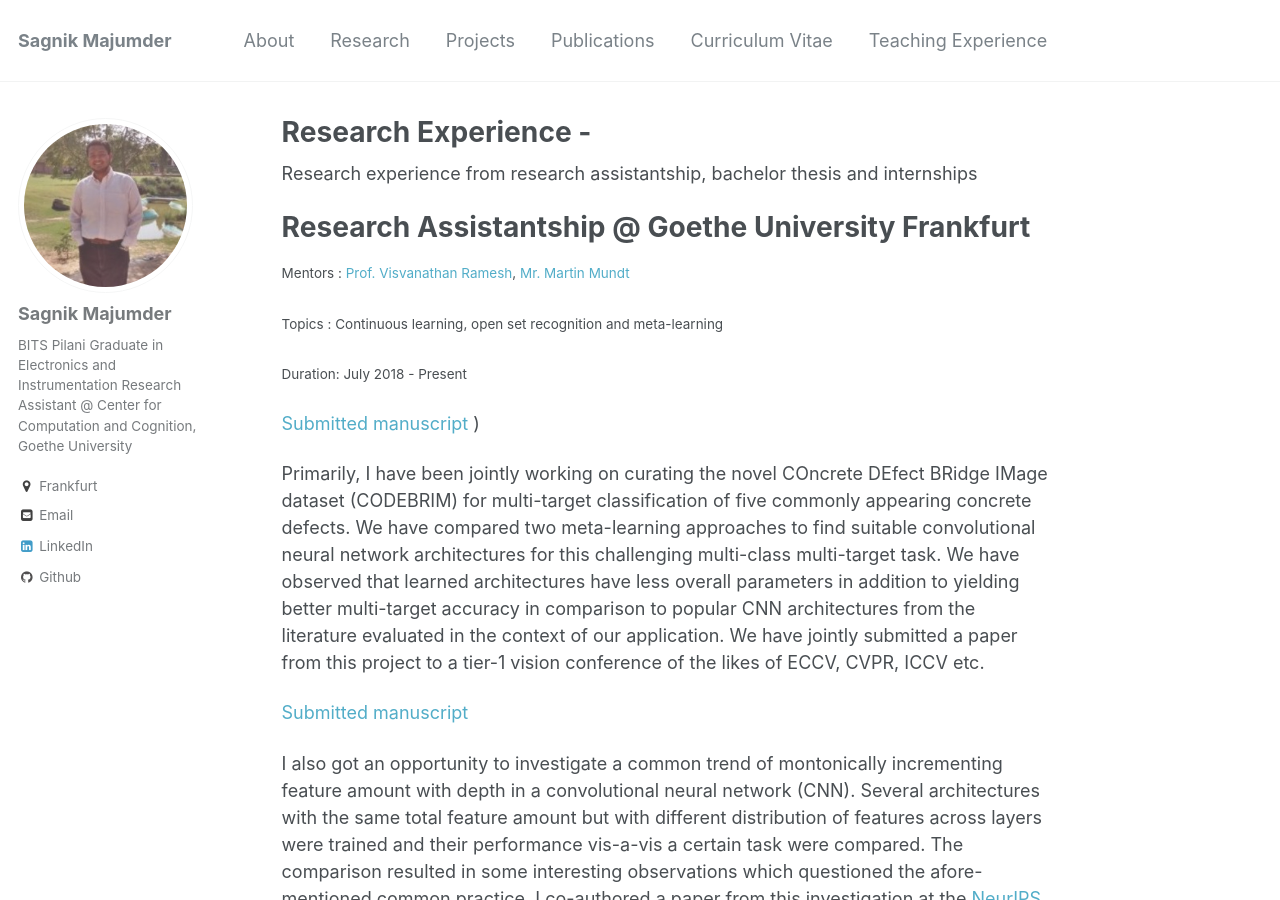
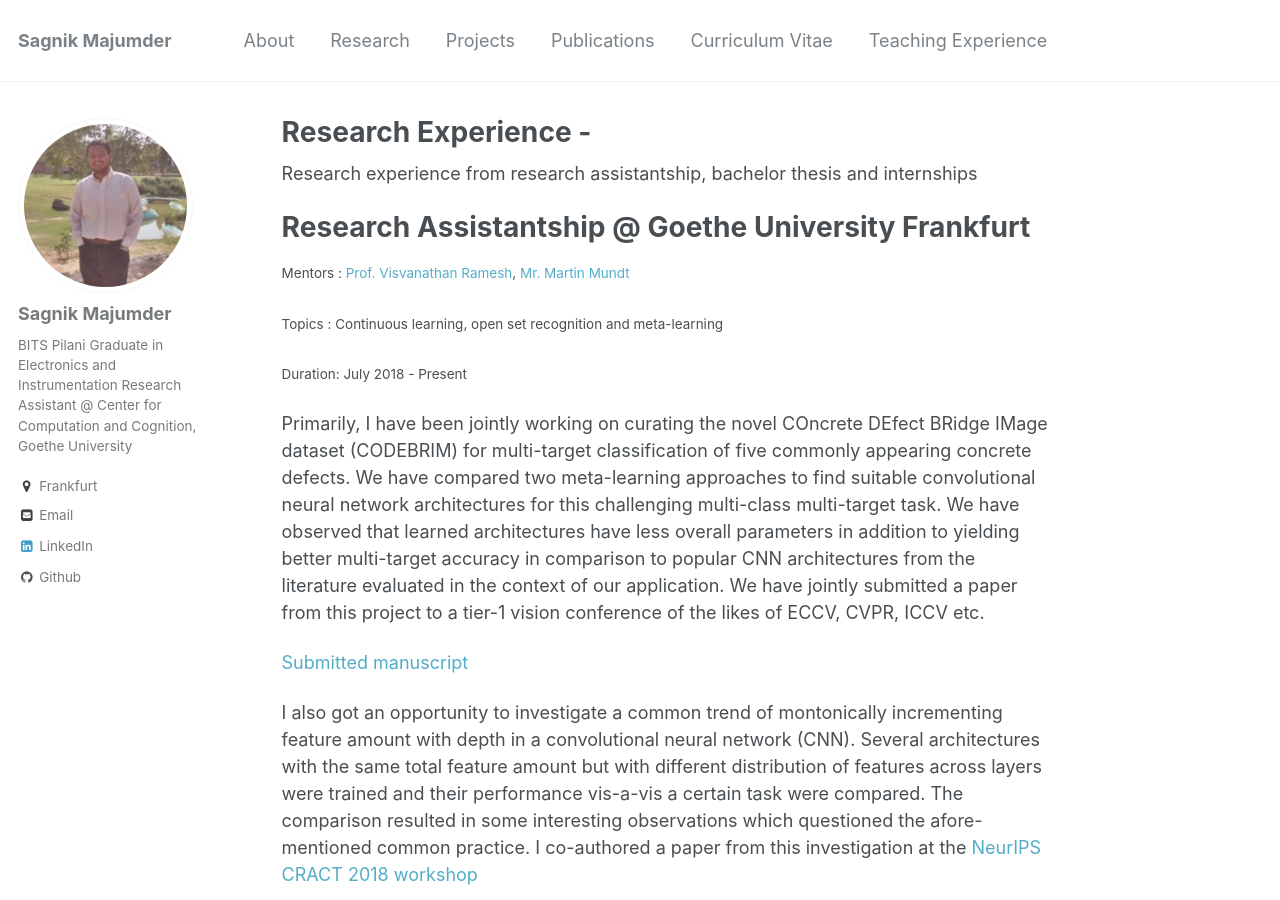
Before and after one commit to SAGNIKMJR/sagnikmjr.github.io, a Jekyll site: the page built from _pages/research.md, in a window 1280 px wide and 900 px high. Built offline with Jekyll 4.4.1, drawn with Linux system fonts in a browser that asks for light colours.

Commit message:
research.md fixed

```diff
--- a/_pages/research.md
+++ b/_pages/research.md
@@ -15,10 +15,10 @@ Research experience from research assistantship, bachelor thesis and internships
 
 <small>Duration: July 2018 - Present</small>
 
-[//]: # (Primarily, I have been jointly working on curating the novel COncrete DEfect BRidge IMage dataset (CODEBRIM) for multi-target classification of five commonly appearing concrete defects. We have compared two meta-learning approaches to find suitable convolutional neural network architectures for this challenging multi-class multi-target task. We have observed that learned architectures have less overall parameters in addition to yielding better multi-target accuracy in comparison to popular CNN architectures from the literature evaluated in the context of our application. We have jointly submitted a paper from this project to a tier-1 vision conference of the likes of ECCV, CVPR, ICCV etc.
+[//]: # (Primarily, I have been jointly working on curating the novel COncrete DEfect BRidge IMage dataset (CODEBRIM) for multi-target classification of five commonly appearing concrete defects. We have compared two meta-learning approaches to find suitable convolutional neural network architectures for this challenging multi-class multi-target task. We have observed that learned architectures have less overall parameters in addition to yielding better multi-target accuracy in comparison to popular CNN architectures from the literature evaluated in the context of our application. We have jointly submitted a paper from this project to a tier-1 vision conference of the likes of ECCV, CVPR, ICCV etc.)
 
-[Submitted manuscript](https://drive.google.com/open?id=1Q3kgJ0BIyIb_dl-aUi-mmVzQ8xl_srfy)
-)
+[//]: # ([Submitted manuscript](https://drive.google.com/open?id=1Q3kgJ0BIyIb_dl-aUi-mmVzQ8xl_srfy))
+
 
 Primarily, I have been jointly working on curating the novel COncrete DEfect BRidge IMage dataset (CODEBRIM) for multi-target classification of five commonly appearing concrete defects. We have compared two meta-learning approaches to find suitable convolutional neural network architectures for this challenging multi-class multi-target task. We have observed that learned architectures have less overall parameters in addition to
 yielding better multi-target accuracy in comparison to popular CNN architectures from the literature evaluated in the context of our application. We have jointly submitted a paper from this project to a tier-1 vision conference of the likes of ECCV, CVPR, ICCV etc.
```
